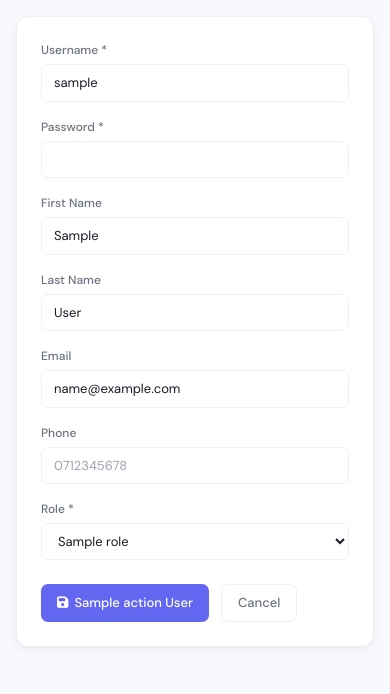
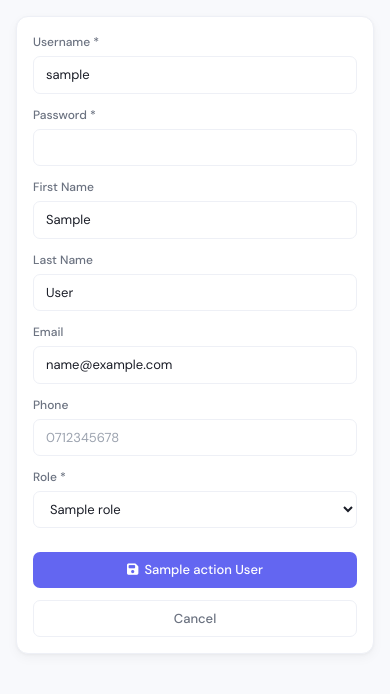
Before and after one commit to Mufa-a/erip-system, a Django app: template templates/accounts/user_form.html in a window 390 px wide. Shown: the part 56-750 px from the top of the page. Run offline with Django 5.2, Linux system fonts and the light colour scheme; tables that the repository leaves empty hold one stand-in row (values such as "Sample post"); the template is opened without the code that fills it: values that come from a table or form of the project are taken from there, most other values are stand-ins (such as "Sample title", 1, 10 or a date in 2020); some libraries are stand-ins or nearby versions.

```diff
--- a/templates/accounts/user_form.html
+++ b/templates/accounts/user_form.html
@@ -3,60 +3,65 @@
 {% block page_title %}{{ action }} User{% endblock %}
 
 {% block content %}
-<div class="max-w-2xl mx-auto rounded-xl p-6" style="background:var(--card-bg); border:1px solid var(--card-border); box-shadow:var(--card-shadow);">
+<div class="w-full max-w-2xl mx-auto rounded-xl p-4 md:p-6"
+     style="background:var(--card-bg); border:1px solid var(--card-border); box-shadow:var(--card-shadow);">
+
     <form method="POST">
         {% csrf_token %}
-        <div class="grid grid-cols-1 md:grid-cols-2 gap-4">
+        <div class="grid grid-cols-1 md:grid-cols-2 gap-3 md:gap-4">
 
-            <div>
+            <div class="flex flex-col">
                 <label class="form-label">Username *</label>
                 <input type="text" name="username"
                     value="{{ edit_user.username|default:'' }}"
                     {% if action == 'Edit' %}readonly{% endif %}
-                    class="form-input" required>
+                    class="form-input w-full" required>
             </div>
 
-            <div>
+            <div class="flex flex-col">
                 <label class="form-label">
-                    Password {% if action == 'Edit' %}<span style="color:var(--text-muted); font-weight:400;">(leave blank to keep)</span>{% else %}*{% endif %}
+                    Password
+                    {% if action == 'Edit' %}
+                        <span style="color:var(--text-muted); font-weight:400;">(leave blank to keep)</span>
+                    {% else %}*{% endif %}
                 </label>
                 <input type="password" name="password"
-                    class="form-input"
+                    class="form-input w-full"
                     {% if action == 'Add' %}required{% endif %}>
             </div>
 
-            <div>
+            <div class="flex flex-col">
                 <label class="form-label">First Name</label>
                 <input type="text" name="first_name"
                     value="{{ edit_user.first_name|default:'' }}"
-                    class="form-input">
+                    class="form-input w-full">
             </div>
 
-            <div>
+            <div class="flex flex-col">
                 <label class="form-label">Last Name</label>
                 <input type="text" name="last_name"
                     value="{{ edit_user.last_name|default:'' }}"
-                    class="form-input">
+                    class="form-input w-full">
             </div>
 
-            <div>
+            <div class="flex flex-col">
                 <label class="form-label">Email</label>
                 <input type="email" name="email"
                     value="{{ edit_user.email|default:'' }}"
-                    class="form-input">
+                    class="form-input w-full">
             </div>
 
-            <div>
+            <div class="flex flex-col">
                 <label class="form-label">Phone</label>
                 <input type="text" name="phone"
                     value="{{ edit_user.phone|default:'' }}"
-                    class="form-input"
+                    class="form-input w-full"
                     placeholder="0712345678">
             </div>
 
-            <div>
+            <div class="flex flex-col">
                 <label class="form-label">Role *</label>
-                <select name="role" class="form-input">
+                <select name="role" class="form-input w-full">
                     {% for value, label in roles %}
                     <option value="{{ value }}"
                         {% if edit_user.role == value %}selected{% endif %}>
@@ -67,7 +72,7 @@
             </div>
 
             {% if action == 'Edit' %}
-            <div class="flex items-center gap-3 mt-2">
+            <div class="flex items-center gap-3 mt-2 col-span-1">
                 <input type="checkbox" name="is_active" id="is_active"
                     {% if edit_user.is_active %}checked{% endif %}
                     class="w-4 h-4 rounded"
@@ -78,11 +83,12 @@
 
         </div>
 
-        <div class="flex gap-3 mt-6 flex-wrap">
-            <button type="submit" class="btn btn-primary">
+        <!-- Buttons: full width on mobile, auto on desktop -->
+        <div class="flex flex-col sm:flex-row gap-3 mt-6">
+            <button type="submit" class="btn btn-primary w-full sm:w-auto justify-center">
                 <i class="fas fa-save"></i> {{ action }} User
             </button>
-            <a href="{% url 'user_list' %}" class="btn btn-secondary">
+            <a href="{% url 'user_list' %}" class="btn btn-secondary w-full sm:w-auto text-center justify-center">
                 Cancel
             </a>
         </div>
```
